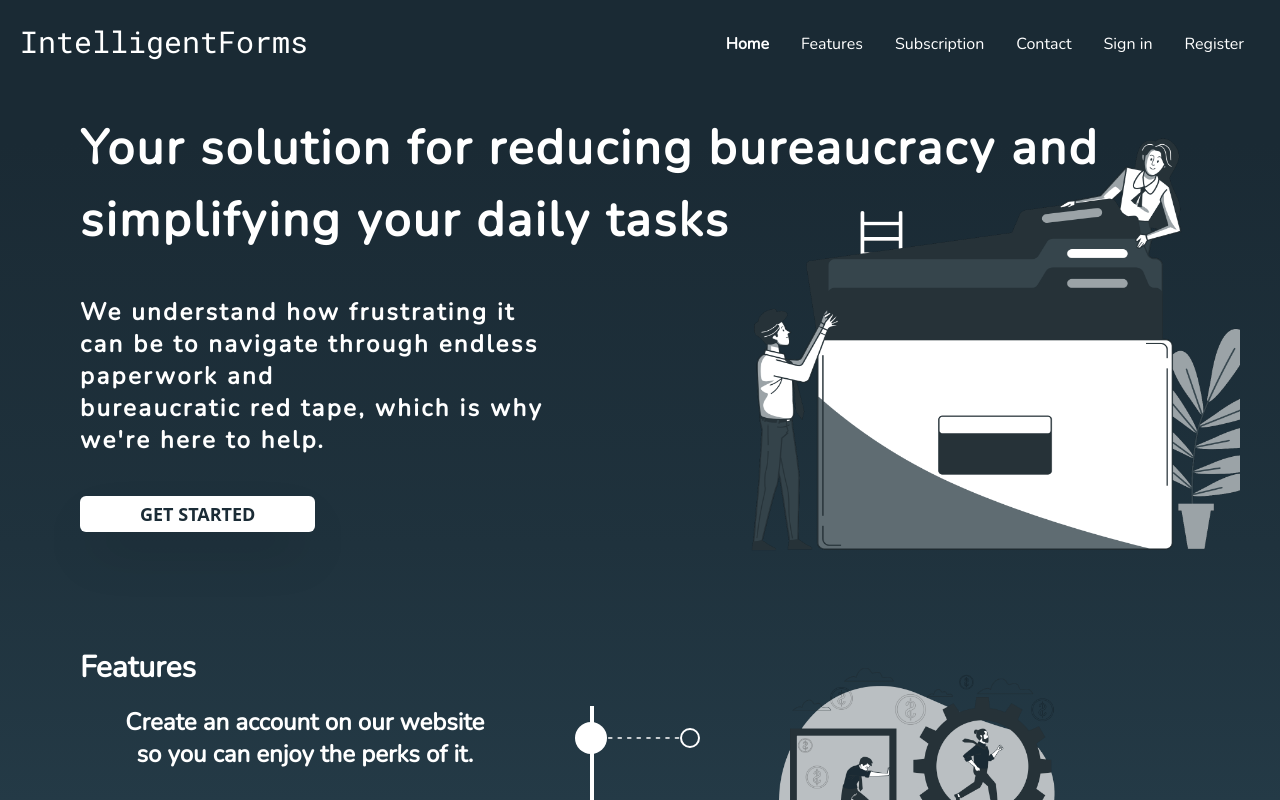
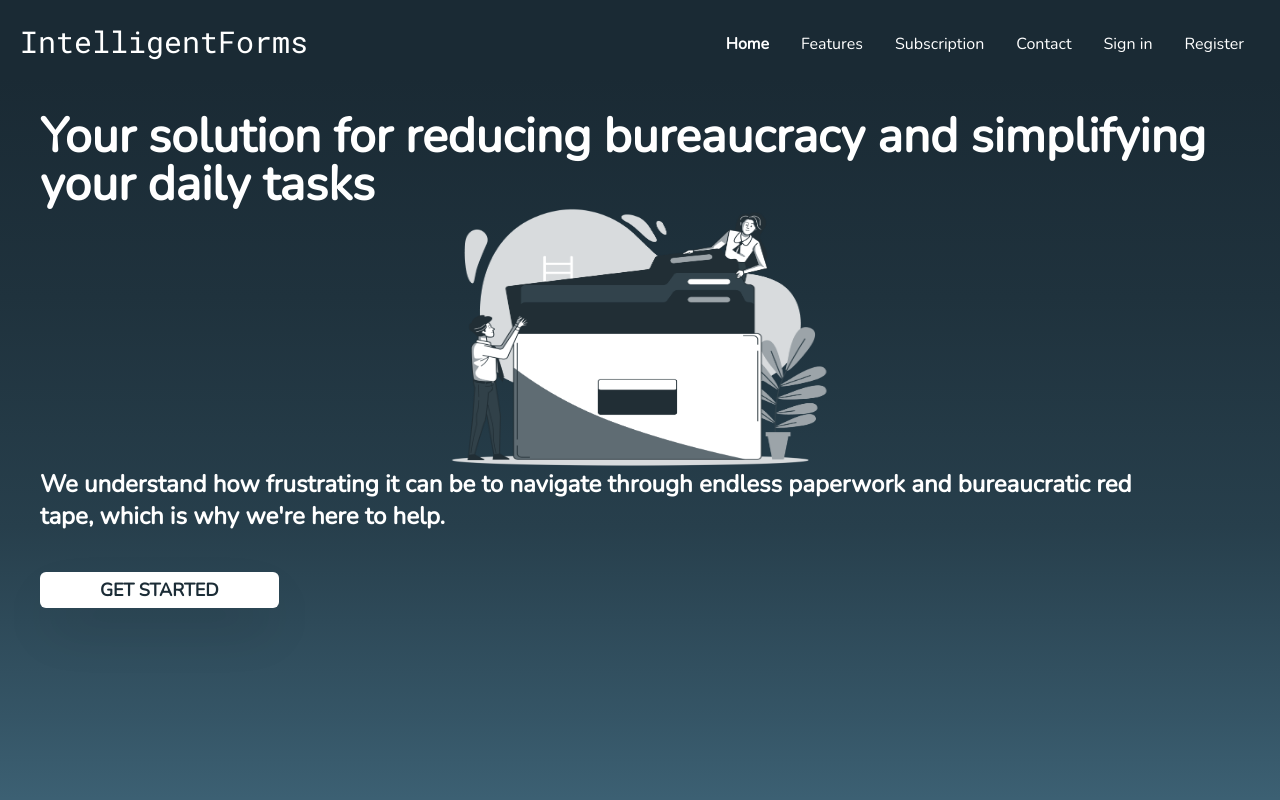
Before and after one commit to AlinOrobet/frontend-intelligent-forms, a Next.js app: page / in a window 1280 px wide. Shown: the top 800 px of the page. Built offline with nearby package versions, Linux system fonts and the light colour scheme.

Commit message:
started to redo hero section

```diff
--- a/components/GuestComponents/Hero.js
+++ b/components/GuestComponents/Hero.js
@@ -4,32 +4,31 @@ import Link from "next/link";
 
 function Hero() {
   return (
-    <div className="h-screen  md:h-full w-full p-5 md:p-7 lg:px-10 relative max-w-[1200px] m-auto ">
-      <h2 className=" text-3xl font-secondary font-bold text-white  md:text-4xl tracking-wider md:leading-normal lg:text-5xl lg:leading-normal ">
+    <div className="h-screen w-full p-5 md:p-7 lg:px-10 font-secondary font-bold text-white   ">
+      <h2 className=" text-3xl  md:text-4xl lg:text-5xl  ">
         Your solution for reducing bureaucracy and simplifying your daily tasks
       </h2>
 
       {/* imag + inner block */}
-      <div className="grid grid-rows-1 md:grid-cols-2 justify-between  mt-[320px] md:mt-10 lg:items-center lg:justify-center">
+      <div className=" flex flex-col-reverse  items-center justify-center">
         {/* WE understand + button inner block */}
         <div className=" space-y-10 md:pr-8 ">
           {/* We understand part */}
-          <div className=" font-secondary font-bold text-white text-xl text-center tracking-widest md:text-left lg:text-2xl lg:mr-[50px]">
-            <p>
-              We understand how frustrating it can be to navigate through
-              endless paperwork and
-            </p>
-            bureaucratic red tape, which is why we're here to help.
-            <p></p>
-          </div>
+
+          <p className=" text-xl text-center md:text-left lg:text-2xl lg:mr-[50px]">
+            We understand how frustrating it can be to navigate through endless
+            paperwork and bureaucratic red tape, which is why we're here to
+            help.
+          </p>
+
           {/* GET STARTED */}
           <button className=" text-secondary bg-white py-3 px-[90px]  rounded-md font-bold text-lg block m-auto shadow-2xl md:m-0 md:px-[60px] lg:py-1 hover:scale-110 active:scale-90 ">
             <Link href="/" />
             GET STARTED
           </button>
         </div>
-        <div className=" absolute top-[70px]  right-[0px]  w-[380px] h-[400px]  md:w-[440px] md:h-[480px]  md:top-[20px] lg:h-[600px] lg:w-[550px] lg:top-[-40px] ">
-          <Image src="/assets/main/hero-img.png" alt="imagine-hero" fill />
+        <div className="relative w-[380px] h-[260px] ">
+          <Image src="/assets/main/hero.png" alt="imagine-hero" fill />
         </div>
       </div>
     </div>
--- a/pages/index.js
+++ b/pages/index.js
@@ -30,8 +30,8 @@ function Guest() {
     <MainLayout activeLink="home">
       <div className="flex-grow ">
         <Hero />
-        <Features />
-        <Subscriptions />
+        {/* <Features /> */}
+        {/* <Subscriptions /> */}
         <Contact />
       </div>
     </MainLayout>
```
Also changed, not shown: public/assets/main/hero-img.png (deleted), public/assets/main/hero.png (added).
